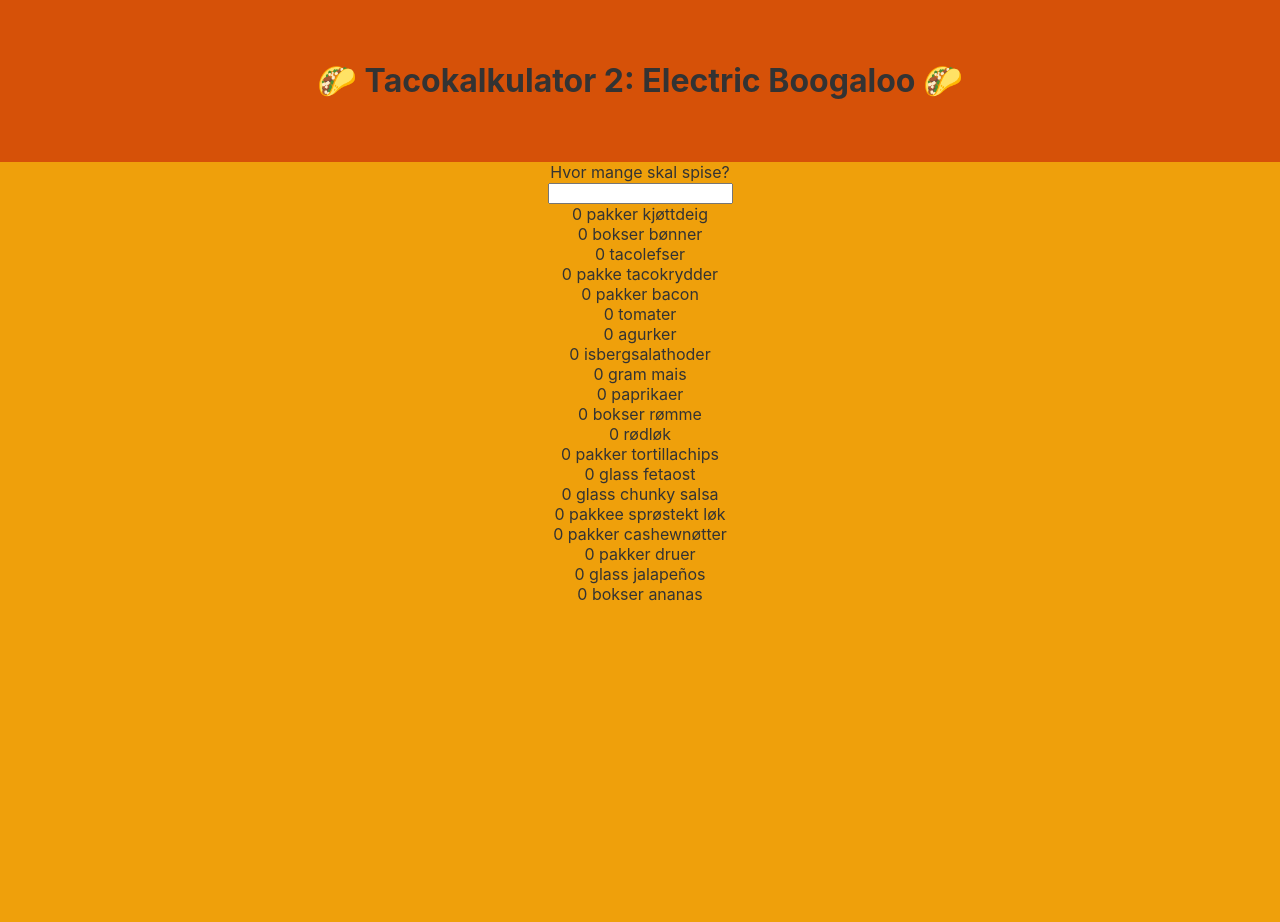
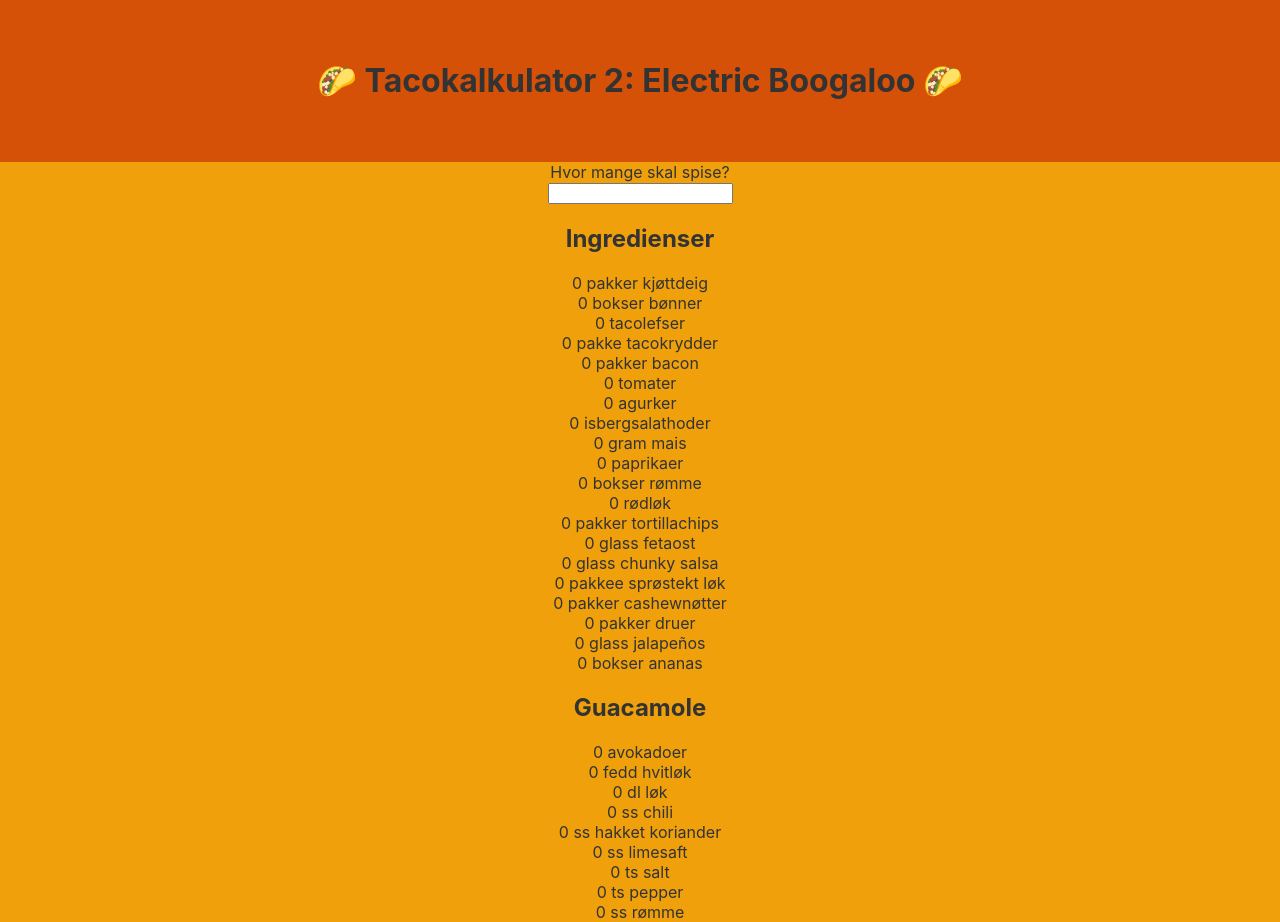
Before and after one commit to vetlemangrud/tacocalc2, a React (Create React App) app: page / in a window 1280 px wide. Before the commit the page ends 800 px from the top, so only its background shows below. Built offline with nearby package versions, Linux system fonts and the light colour scheme.

Commit message:
Add Guac

```diff
--- a/public/index.html
+++ b/public/index.html
@@ -24,7 +24,7 @@
       work correctly both with client-side routing and a non-root public URL.
       Learn how to configure a non-root public URL by running `npm run build`.
     -->
-    <title>React App</title>
+    <title>Tacokalkulator</title>
   </head>
   <body>
     <noscript>You need to enable JavaScript to run this app.</noscript>
--- a/src/App.js
+++ b/src/App.js
@@ -16,8 +16,13 @@ function App() {
         <input type="text" onChange={(e) => {
           setPeople(e.target.value);
         }}/><br/>
+        <h2>Ingredienser</h2>
         <div className="ingredients">
-          {ingredients.map((ingredient) => <Ingredient ingredient={ingredient} personer={people}/>)}
+          {ingredients.main.map((ingredient) => <Ingredient ingredient={ingredient} personer={people}/>)}
+        </div>
+        <h2>Guacamole</h2>
+        <div className="guacamole">
+          {ingredients.guacamole.map((ingredient) => <Ingredient ingredient={ingredient} personer={people}/>)}
         </div>
       </main>
     </div>
--- a/src/ingredientData.js
+++ b/src/ingredientData.js
@@ -1,5 +1,6 @@
 //Entallsform, flertallsform, antall per person
-const ingredients = [
+const ingredients = {
+    main:[
         ["pakke kjøttdeig", "pakker kjøttdeig", 150/400],
         ["boks bønner", "bokser bønner", (150/400)*(2/3)],
         ["tacolefse", "tacolefser", 2.5],
@@ -20,6 +21,18 @@ const ingredients = [
         ["pakke druer", "pakker druer", 1/25],
         ["glass jalapeños", "glass jalapeños", 1/25],
         ["boks ananas", "bokser ananas", 1/25],
-];
+    ],
+    guacamole:[
+        ["avokado", "avokadoer", 1/2],
+        ["fedd hvitløk", "fedd hvitløk", 1/2],
+        ["dl løk", "dl løk", 1/4],
+        ["ss chili", "ss chili", 1/2],
+        ["ss hakket koriander", "ss hakket koriander", 1/2],
+        ["ss limesaft", "ss limesaft", 3/4],
+        ["ts salt", "ts salt", 1/4],
+        ["ts pepper", "ts pepper", 1/4],
+        ["ss rømme", "ss rømme", 1/2],
+    ]
+    };
 
 export default ingredients;
```
Also changed, not shown: 1 other file (tests, documents, lock files or other folders). Lines whose indentation alone changed are shown as unchanged.
